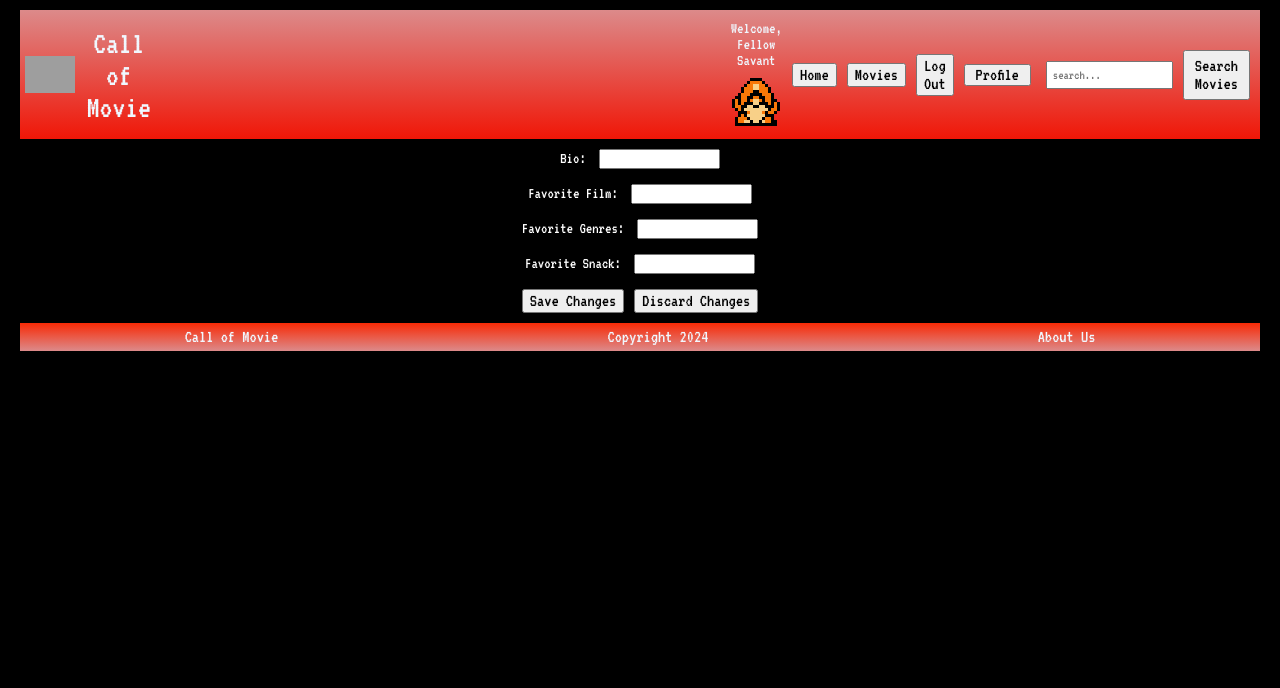
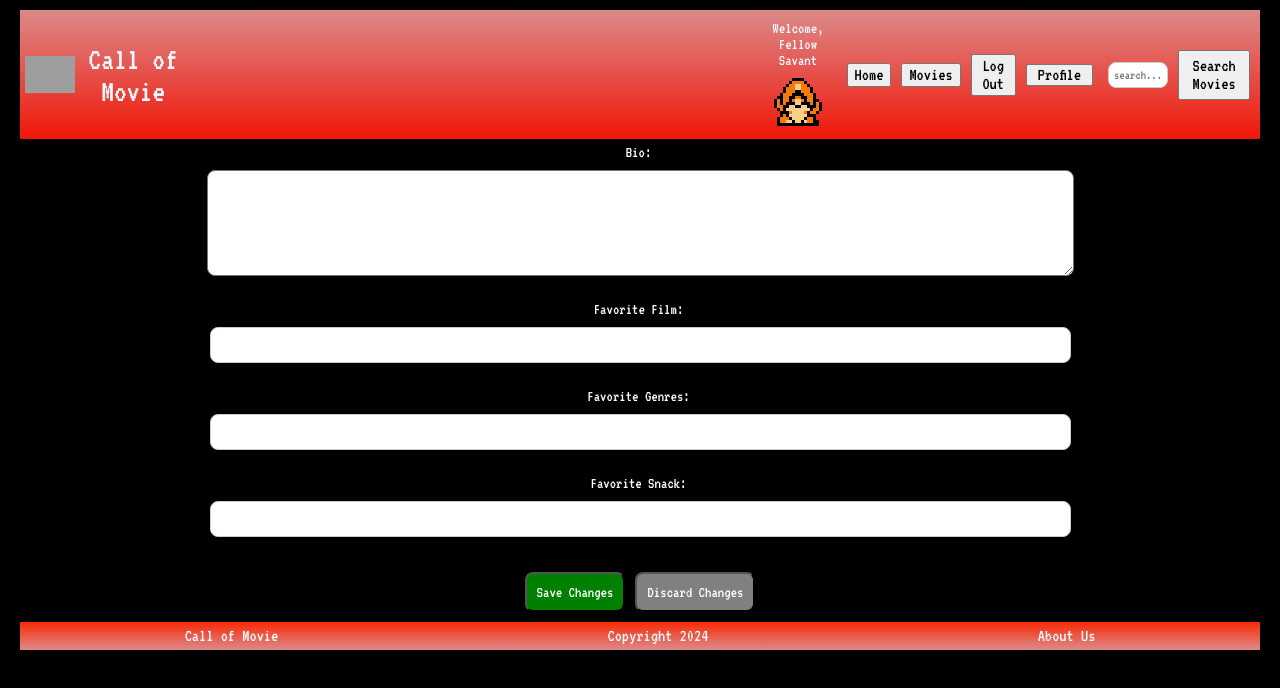
Before and after one commit to nmullaly/te-final-capstone, a Vue app in the folder vue/: page /edit/1 in a window 1280 px wide. Shown: the top 688 px of the page. Built offline with nearby package versions, Linux system fonts and the light colour scheme; no server answers; sample sign-in values are in the browser's storage; grey boxes are pictures that could not be loaded.

Commit message:
text box

```diff
--- a/vue/src/components/EditProfileForm.vue
+++ b/vue/src/components/EditProfileForm.vue
@@ -2,7 +2,7 @@
 	<form class="profileForm">
 		<div class="form-item">
 			<label for="bio-field">Bio:</label>
-			<input id="bio-field" type="text" v-model="editProfile.bio" autocomplete="off" />
+			<textarea id="bio-field" type="text" v-model="editProfile.bio" autocomplete="off" />
 			<p class="error-msg" v-bind:hidden="isBioErrorHidden">Error: Bio cannot be more than 200 characters</p>
 		</div>
 		<div class="form-item">
@@ -122,14 +122,56 @@ export default {
 </script>
 
 <style>
+  * {
+    margin: 5px;
+  }
 
-* {
-	margin: 5px;
+  .form-item {
+    margin-bottom: 20px;
+  }
+
+  label {
+    display: block;
+    margin-bottom: 5px;
+  }
+
+  input {
+    width: 70%;
+    padding: 10px;
+    box-sizing: border-box;
+    border-radius: 8px;
+    border: 1px solid #ccc;
+  }
+  #bio-field {
+    width: 70%;
+    font-size: 16px;
+    height: 100px;
+	border-radius: 8px;
+    vertical-align: top;
+    white-space: pre-wrap;
 }
 
-.error-msg {
-	margin-bottom: 20px;
-	color: red;
-}
+  .error-msg {
+    margin-top: 5px;
+    margin-bottom: 20px;
+    color: red;
+  }
 
+  .btn {
+    margin-top: 10px;
+    padding: 10px;
+    font-size: 16px;
+    border-radius: 8px;
+    cursor: pointer;
+  }
+
+  #save {
+    background-color: green;
+    color: white;
+  }
+
+  #cancel {
+    background-color: gray;
+    color: white;
+  }
 </style>
```
